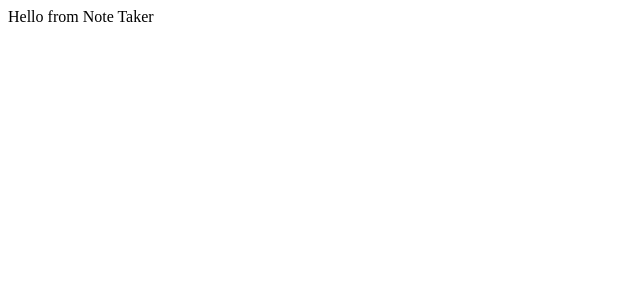
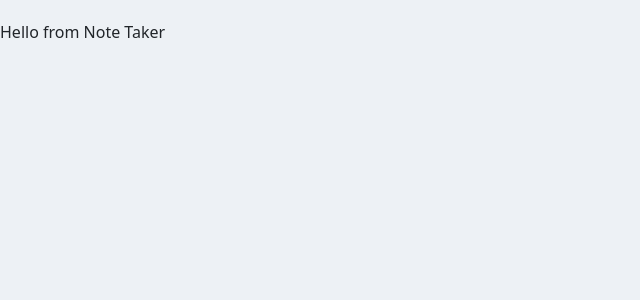
Before and after one commit to mrememisaac/note-taker, a Next.js app: page / in a window 1280 px wide. Shown: the top 300 px of the page, without its empty margins (0-640 px from the left). Built offline with nearby package versions, Linux system fonts and the light colour scheme.

Commit message:
adds master page

```diff
--- /dev/null
+++ b/pages/_document.js
@@ -0,0 +1,28 @@
+import Document, {Html, Head, Main, NextScript } from 'next/document';
+import React from 'react';
+
+class MyDocument extends Document{
+
+  static async getInitialProps(ctx){
+    const initialProps = await Document.getInitialProps(ctx);
+    return initialProps;
+  }
+
+  render(){
+    return(
+      <Html>
+        <Head>
+          <link href="/styles/bootstrap.min.css" rel="stylesheet"/>
+          <link href="/styles/fontawesome/css/all.css" rel="stylesheet"/>
+          <link href="/styles/style.css" rel="stylesheet"/>
+        </Head>
+        <body>
+          <Main/>
+          <NextScript/>
+        </body>
+      </Html>
+    );
+  }
+}
+
+export default MyDocument;
```
